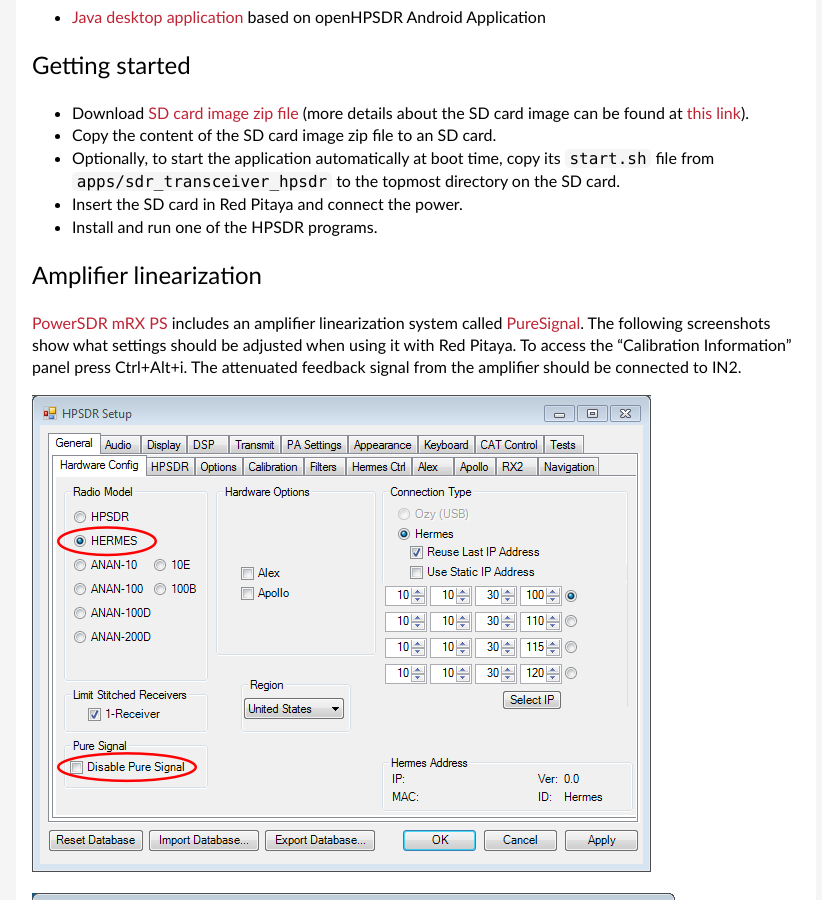
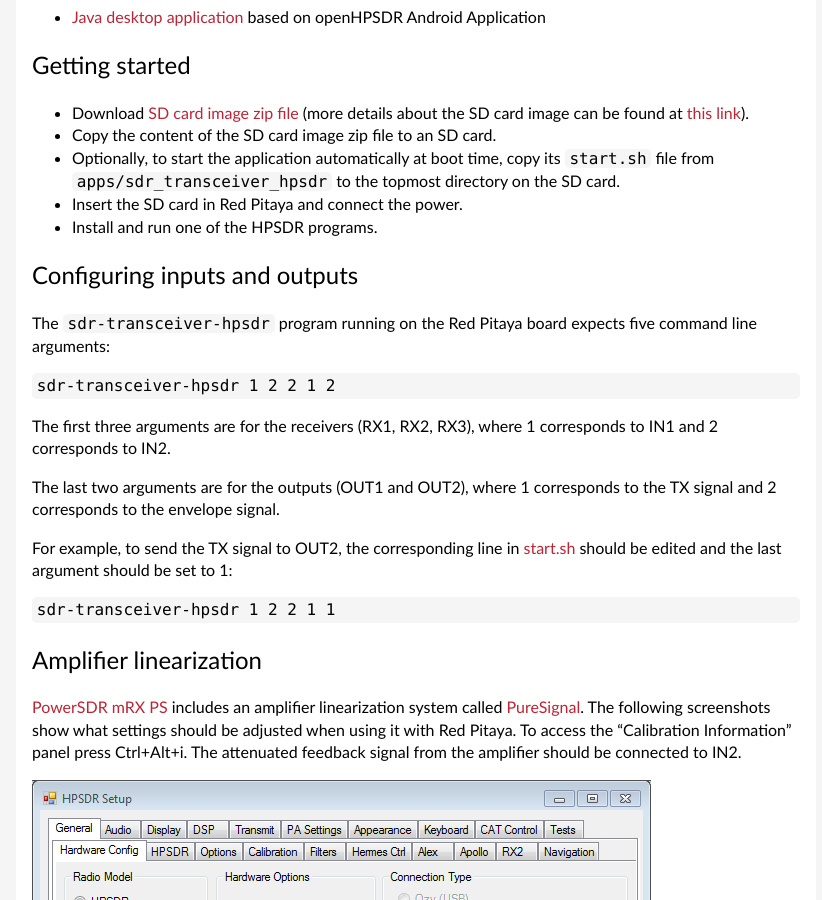
Before and after one commit to pavel-demin/red-pitaya-notes, a Jekyll site: the page built from sdr-transceiver-hpsdr.md, in a window 1280 px wide and 900 px high, scrolled down 4691 px. Shown: the whole window, without its empty margins (224-1046 px from the left). Built offline with Jekyll 4.4.1, drawn with Linux system fonts in a browser that asks for light colours.

Commit message:
add configuring inputs and outputs section to sdr-transceiver-hpsdr

````diff
--- a/sdr-transceiver-hpsdr.md
+++ b/sdr-transceiver-hpsdr.md
@@ -139,6 +139,23 @@
  - Insert the SD card in Red Pitaya and connect the power.
  - Install and run one of the HPSDR programs.
 
+Configuring inputs and outputs
+-----
+
+The `sdr-transceiver-hpsdr` program running on the Red Pitaya board expects five command line arguments:
+```
+sdr-transceiver-hpsdr 1 2 2 1 2
+```
+
+The first three arguments are for the receivers (RX1, RX2, RX3), where 1 corresponds to IN1 and 2 corresponds to IN2.
+
+The last two arguments are for the outputs (OUT1 and OUT2), where 1 corresponds to the TX signal and 2 corresponds to the envelope signal.
+
+For example, to send the TX signal to OUT2, the corresponding line in [start.sh](https://github.com/pavel-demin/red-pitaya-notes/blob/master/projects/sdr_transceiver_hpsdr/app/start.sh#L9) should be edited and the last argument should be set to 1:
+```
+sdr-transceiver-hpsdr 1 2 2 1 1
+```
+
 Amplifier linearization
 -----
 
````
